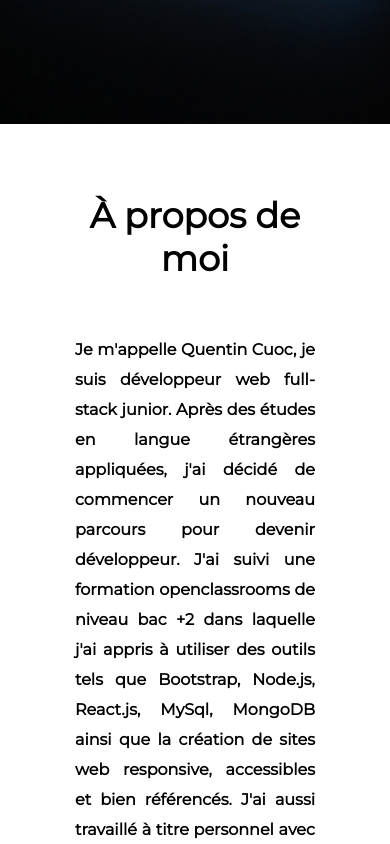
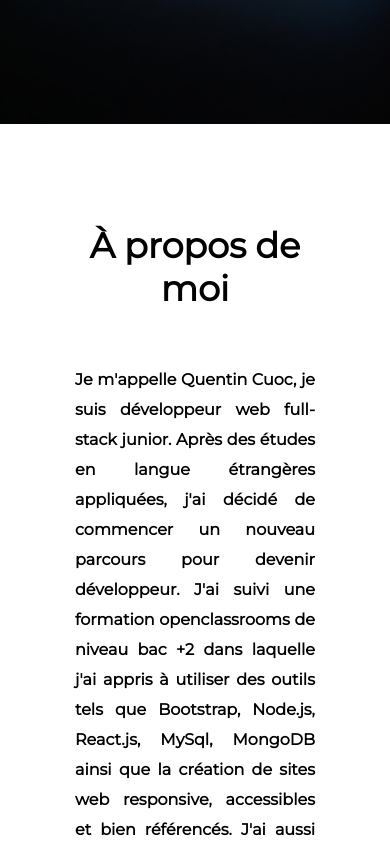
Before and after one commit to gabrielbarrera3018/Portfolio-Parallax-1, a plain HTML site: page index.html in a window 390 px wide. Shown: the part 720-1564 px from the top of the page. Drawn offline with Linux system fonts and the light colour scheme.

Commit message:
makes it better

```diff
--- a/style.css
+++ b/style.css
@@ -586,9 +586,9 @@ footer {
     }
 }
 
-@media screen and (max-width: 1150px) {
+@media screen and (max-width: 1400px) {
     section {
-        padding: 70px;
+        padding: 100px 70px;
     }
 }
 
```
